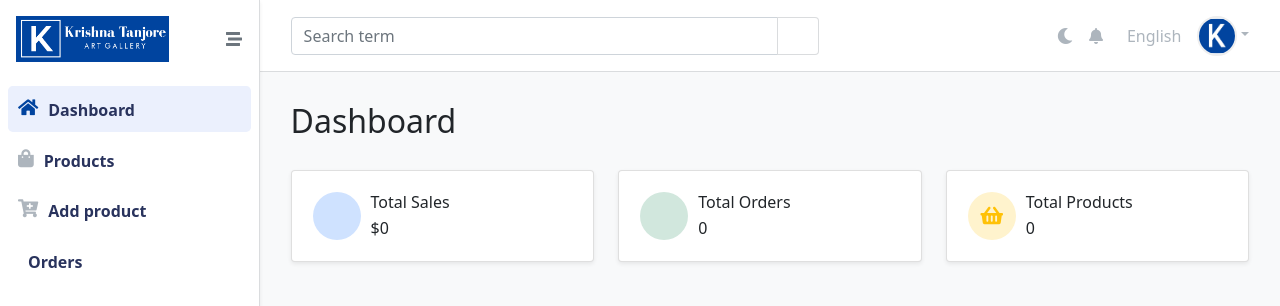
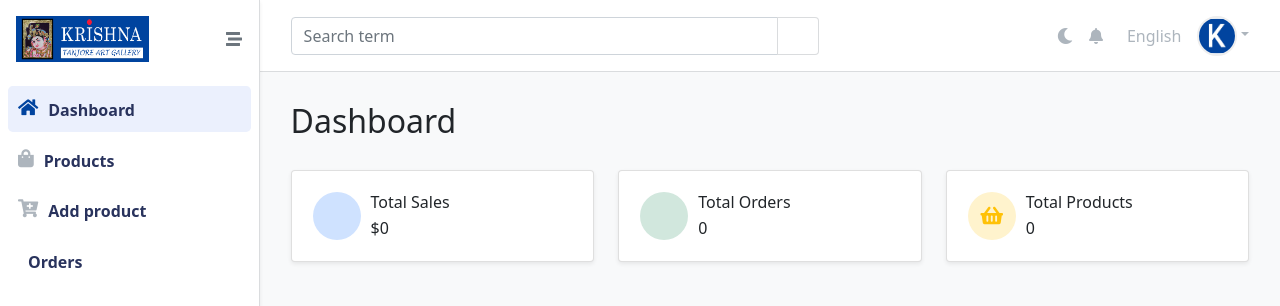
Before and after one commit to inbasagar/billingdashboard, a React (Create React App) app: page / in a window 1280 px wide. Shown: the top 306 px of the page. Built offline with nearby package versions, Linux system fonts and the light colour scheme; no server answers; sample sign-in values are in the browser's storage; some icons are missing.

Commit message:
logo_new_change

```diff
--- a/src/components/sidebar.js
+++ b/src/components/sidebar.js
@@ -8,7 +8,7 @@ const Sidebar = () => {
         <div className="aside-top">
           <Link to="/" className="brand-wrap">
             <img
-              src="/images/Krishna_Tanjore_Art_gallery.png"
+              src="/images/Krishna_Tanjore_Art_gallery_new.png"
               style={{ height: "46" }}
               className="logo"
               alt="Ecommerce dashboard template"
```
Also changed, not shown: public/images/Krishna_Tanjore_Art_gallery_new.png (added).
